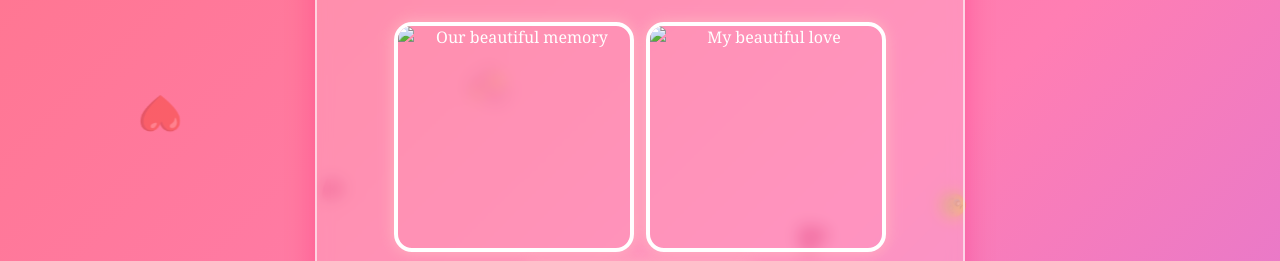
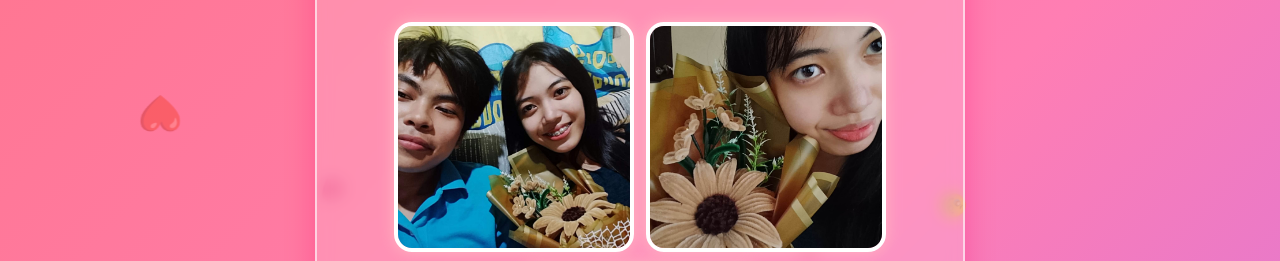
Before and after one commit to daniellouisepvallo4-crypto/Happy-3-monthsary-, a plain HTML site: page index.html in a window 1280 px wide. Shown: the part 230-491 px from the top of the page. Drawn offline with Linux system fonts and the light colour scheme.

Commit message:
Update Index.html

```diff
--- a/index.html
+++ b/index.html
@@ -159,8 +159,8 @@ footer {
     </p>
 
     <div class="photos">
-        <img src="photo1.jpg" alt="Our beautiful memory">
-        <img src="photo2.jpg" alt="My beautiful love">
+        <img src="Messenger_creation_367C05B1-EF45-4ED8-A30D-7D6BD622FAE4.jpeg" alt="Our beautiful memory">
+        <img src="Messenger_creation_8E800FF3-A5C1-47E4-AD97-43AE28AEA9D8.jpeg" alt="My beautiful love">
         <img src="photo3.jpg" alt="Our special moment">
     </div>
 
```
